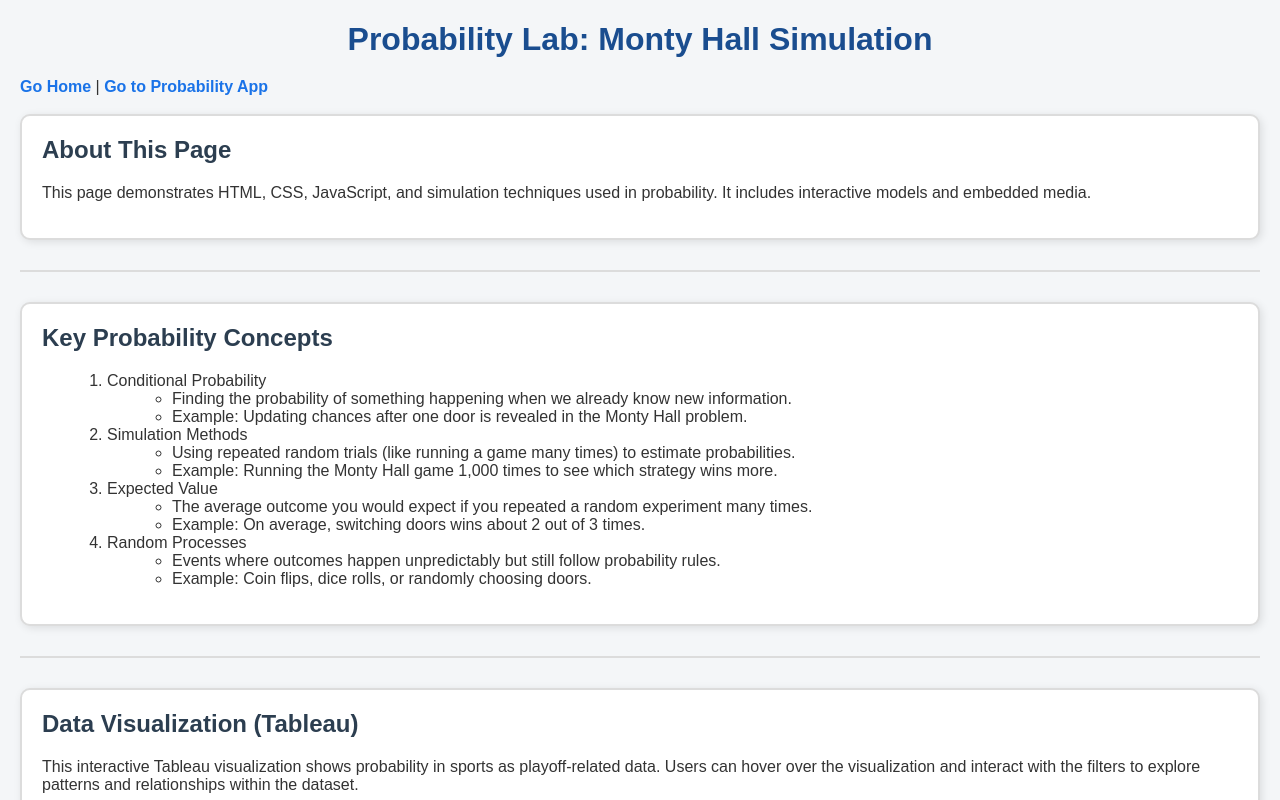
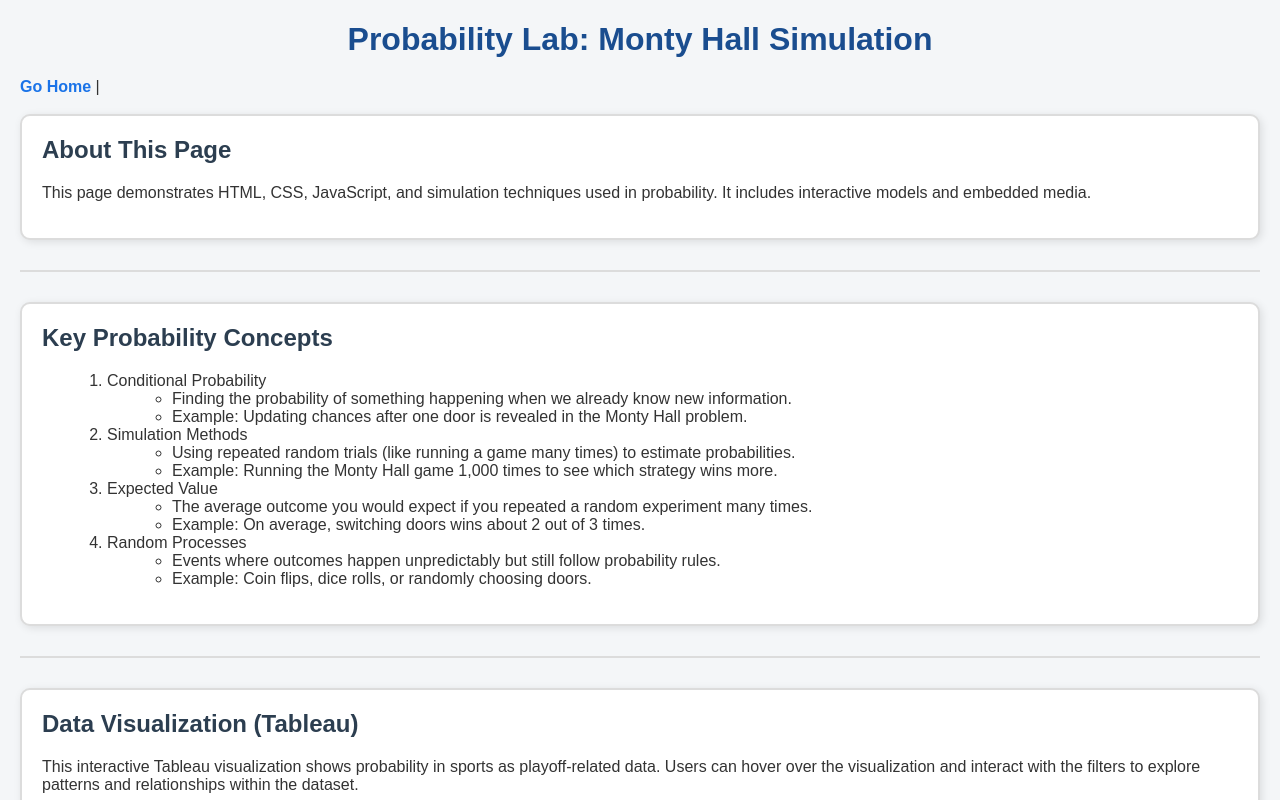
Before and after one commit to dseahorn14/IS201, a plain HTML site: page fromScratch.html in a window 1280 px wide. Shown: the top 800 px of the page. Drawn offline with Linux system fonts and the light colour scheme.

Commit message:
Update fromScratch.html

```diff
--- a/fromScratch.html
+++ b/fromScratch.html
@@ -14,7 +14,7 @@
 <h1 id="top">Probability Lab: Monty Hall Simulation</h1>
 
 <a href="index.html">Go Home</a> |
-<a href="about.html">Go to Probability App</a>
+<!--<a href="about.html">Go to Probability App</a>-->
 
 <br><br>
 
```
